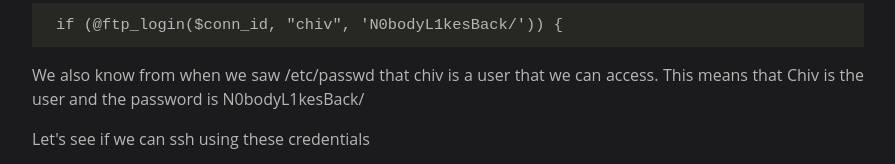
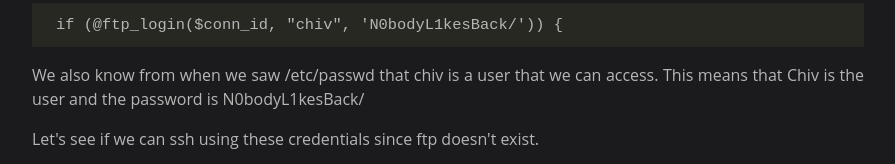
Before and after one commit to 0xTaylor/0xtaylor.github.io, a plain HTML site: page content/writeups/hackthebox/htb-ForwardSlash.html in a window 1280 px wide. Shown: the part 7755-7919 px from the top of the page, without its empty margins (368-1263 px from the left). Drawn offline with Linux system fonts and the light colour scheme.

Commit message:
Update htb-ForwardSlash.html

```diff
--- a/content/writeups/hackthebox/htb-ForwardSlash.html
+++ b/content/writeups/hackthebox/htb-ForwardSlash.html
@@ -159,7 +159,7 @@ index.php may be the answer</p>
 <p>We also know from when we saw /etc/passwd that chiv is a user that we can access. This means that Chiv is the user
 and the password is N0bodyL1kesBack/ </p>
 
-<p>Let's see if we can ssh using these credentials</p>
+<p>Let's see if we can ssh using these credentials since ftp doesn't exist.</p>
 
 <center><img src="/img/htb_forwardslash/12.png" width="600"/></center>
 
```
